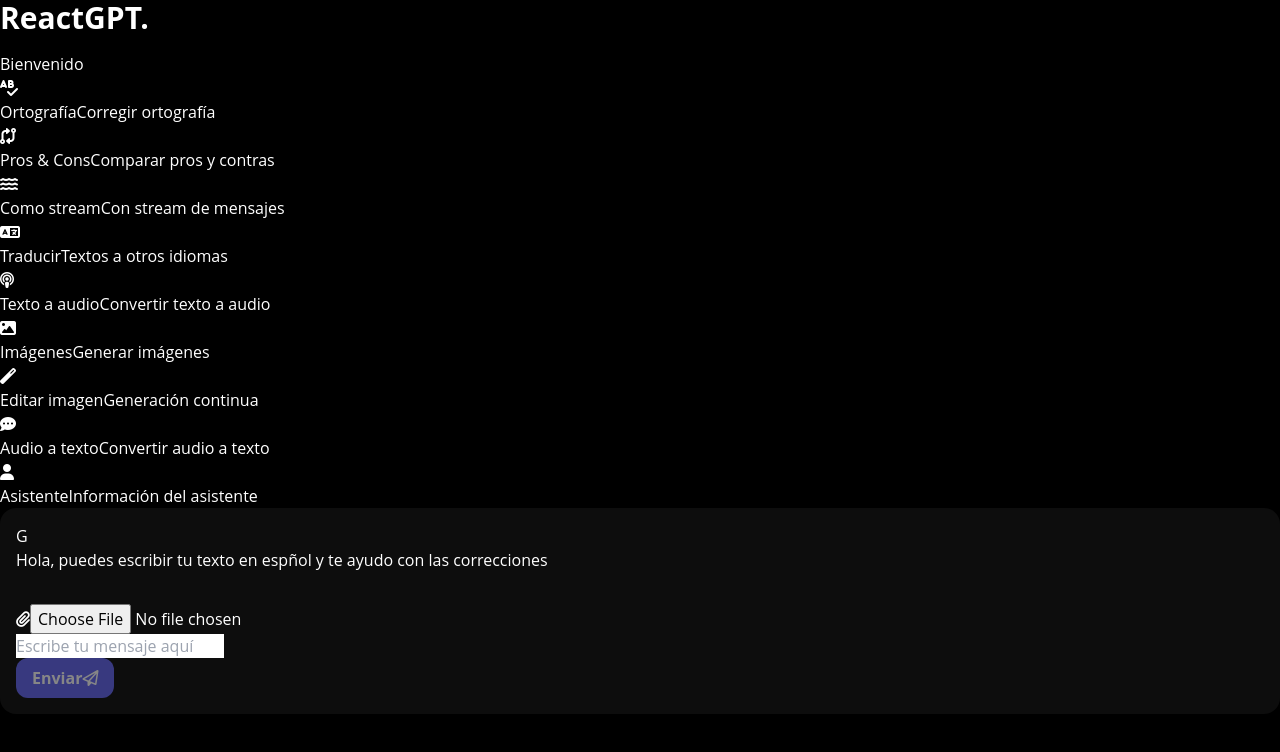
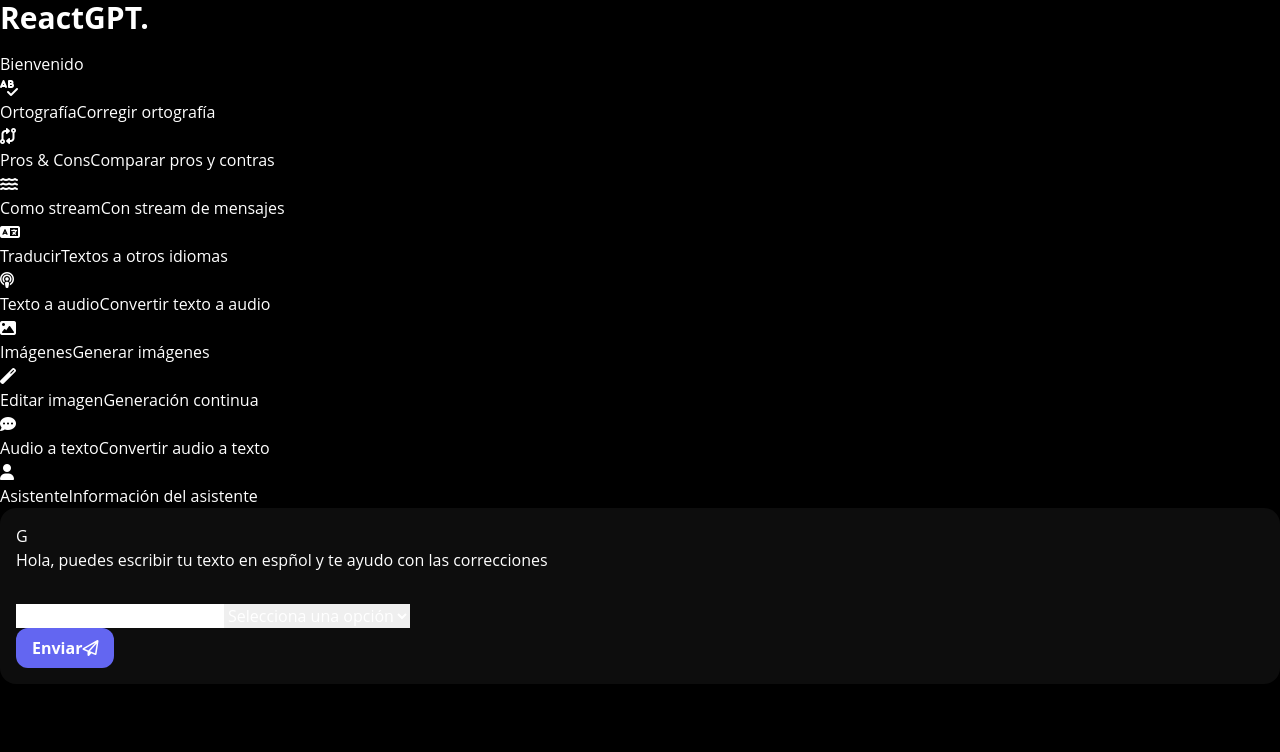
Before and after one commit to mauricio-hub/react-gpt-app, a React (Vite) app: page /orthography in a window 1280 px wide. Shown: the top 752 px of the page. Built offline with nearby package versions, Linux system fonts and the light colour scheme.

Commit message:
agregando select

```diff
--- /dev/null
+++ b/src/presentation/components/chat-input-boxes/TextMessageBoxSelect.tsx
@@ -0,0 +1,75 @@
+import { FormEvent, useState } from "react";
+
+interface Props {
+  onSendMessage: (message: string, selectedOptions: string) => void;
+  placeholder?: string;
+  disabledCorretions?: boolean;
+  options: Option[];
+}
+
+interface Option {
+  id: string;
+  text: string;
+}
+
+export const TextMessageBoxSelect = ({
+  onSendMessage,
+  placeholder,
+  disabledCorretions = false,
+  options,
+}: Props) => {
+  const [message, setMessage] = useState("");
+  const [selectedOption, setSelectedOption] = useState<string>("");
+
+  const handleSendMessage = (event: FormEvent<HTMLFormElement>) => {
+    event.preventDefault();
+    if (message.trim().length === 0) return;
+    onSendMessage(message, selectedOption);
+    setMessage("");
+  };
+
+  return (
+    <form
+      onSubmit={handleSendMessage}
+      className="flex flex-row items-center h-16 rounded-xl bg-white w-full px-4"
+    >
+      <div className="flex-grow">
+        <div className="flex">
+          <input
+            type="text"
+            className="w-full border rounded-xl text-gray-800 focus:outline-none focus:border-indigo-300 pl-4 h-10"
+            placeholder={placeholder}
+            autoComplete={disabledCorretions ? "off" : "on"}
+            autoCorrect={disabledCorretions ? "off" : "on"}
+            spellCheck={disabledCorretions ? false : true}
+            value={message}
+            onChange={(event) => setMessage(event.target.value)}
+          ></input>
+
+          <select
+            name="select"
+            className="w-2/5 ml-2 mr-2 border rounded-xl text-gray-800 focus:outline-none focus:border-indigo-300 pl-4 h-10"
+            value={selectedOption}
+            onChange={(event) => setSelectedOption(event.target.value)}
+          >
+            <option value="" disabled selected>
+              Selecciona una opción
+            </option>
+            {options.map((option) => (
+              <option key={option.id} value={option.id}>
+                {option.text}
+              </option>
+            ))}
+          </select>
+        </div>
+      </div>
+
+      <div>
+        <button className="btn-primary">
+          <span className="mr-2">Enviar</span>
+          <i className="fa-regular fa-paper-plane"></i>
+        </button>
+      </div>
+    </form>
+  );
+};
--- a/src/presentation/components/index.ts
+++ b/src/presentation/components/index.ts
@@ -3,3 +3,4 @@ export * from "./myMessage/MyMessage"
 export * from "./Loader/TypingLoader"
 export * from "./chat-input-boxes/TextMessageBox"
 export * from "./chat-input-boxes/TextMessageBoxFile"
+export * from "./chat-input-boxes/TextMessageBoxSelect"
--- a/src/presentation/pages/orthography/OrthographyPage.tsx
+++ b/src/presentation/pages/orthography/OrthographyPage.tsx
@@ -2,8 +2,7 @@ import { useState } from "react";
 import {
   GptMessage,
   MyMessage,
-  TextMessageBox,
-  TextMessageBoxFile,
+  TextMessageBoxSelect,
   TypingLoader,
 } from "../../components";
 
@@ -47,15 +46,17 @@ export const OrthographyPage = () => {
         </div>
       </div>
 
-      {/* <TextMessageBox
-        onSendMessage={handlePost}
-        placeholder="Escribe tu mensaje aquí"
-        disabledCorretions
-      /> */}
-      <TextMessageBoxFile
-        onSendMessage={handlePost}
-        placeholder="Escribe tu mensaje aquí"
 
+
+      <TextMessageBoxSelect
+        onSendMessage={console.log}
+        options={
+          [
+            { id: "1", text: "Opción 1" },
+            { id: "2", text: "Opción 2" },
+            { id: "3", text: "Opción 3" },
+          ]
+        }
       />
     </div>
   );
```
